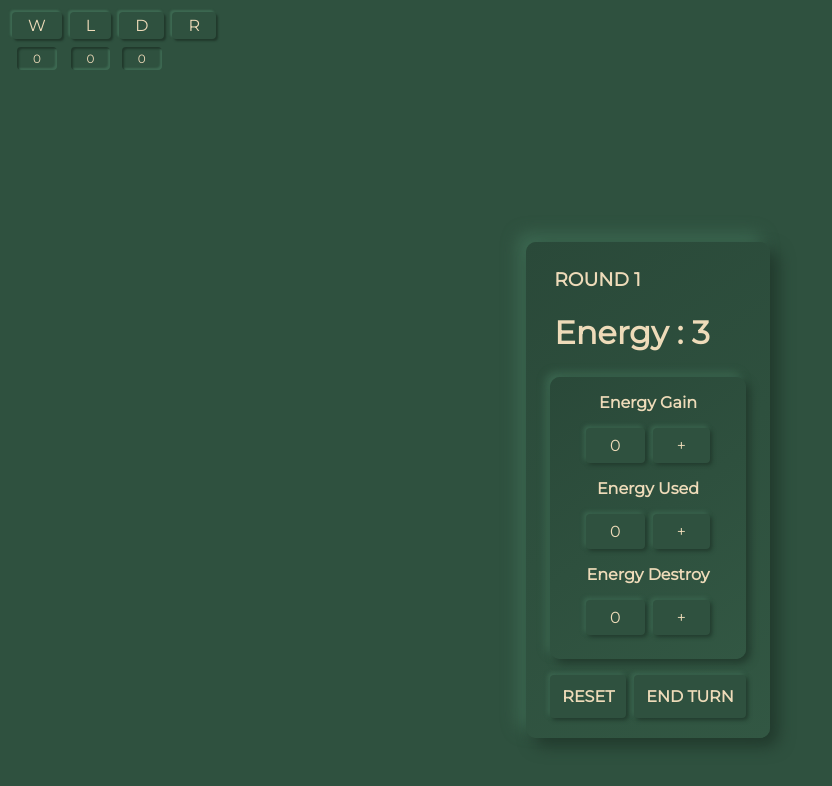
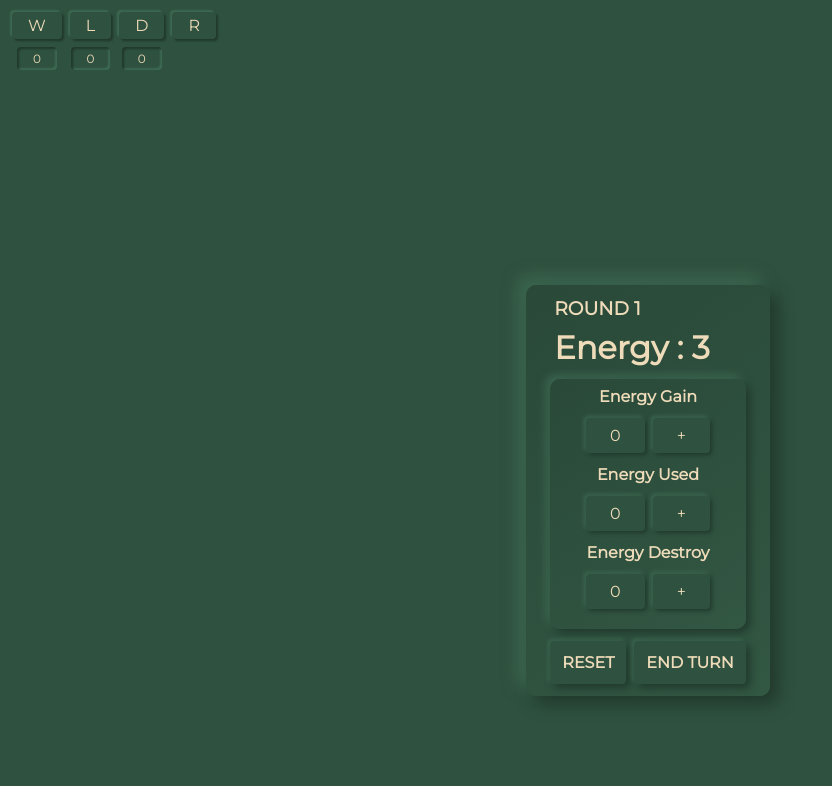
Before and after one commit to kenoooooooot/axie-energy-counter, a plain HTML site: page index.html in a window 1280 px wide. Shown: the whole page, without its empty margins (0-832 px from the left). Drawn offline with Linux system fonts and the light colour scheme.

```diff
--- a/styles.css
+++ b/styles.css
@@ -13,7 +13,15 @@
 }
 h4 {
     padding: 0px;
-    margin: 4px 12px;
+    margin: 0px 12px;
+}
+
+h3 {
+    margin: 8px 0px;
+}
+
+h1 {
+    margin: 8px 0px;
 }
 ::-webkit-scrollbar {
     width: 0px;
@@ -52,15 +60,6 @@
     transition: background-color 0.7s;
 }
 
-/* .readme button{
-    border: none;
-    padding: 12px;
-    margin: 12px;
-    border-radius: 10px;
-    background: linear-gradient(145deg, #2a4939, #325743);
-    box-shadow: 8px 8px 16px #21392c, -8px -8px 16px #3d6952;
-} */
-
 button {
     color: var(--font);
     border-width: 0px;
@@ -73,17 +72,6 @@
     font-family: 'Montserrat', sans-serif;
     font-size: 1em;
 }
-
-/* .button-bm {
-    border-width: 0px;
-    border-radius: 4px;
-    background: #2f513f;
-    box-shadow:  2px 2px 4px #21392c,
-             -2px -2px 4px #3d6952;
-    color: beige;
-    margin: 4px;
-    padding: .5em 1.5em;
-} */
 
 button:active {
     border-width: 0px;
@@ -109,7 +97,7 @@
     border-radius: 10px;
     background: linear-gradient(145deg, #2a4939, #325743);
     box-shadow: 8px 8px 16px #21392c, -8px -8px 16px #3d6952;
-    padding: 4px 12px;
+    padding: 0px 12px;
     margin: 0px;
     transition: background-color 0.7s;
     transition-delay: 0.1s;
@@ -121,7 +109,7 @@
     align-items: center;
     flex-direction: row;
     margin: 0px;
-    padding: 12px 8px;
+    padding: 8px 8px;
     transition: background-color 0.7s;
     transition-delay: 0.1s;
 }
@@ -129,6 +117,8 @@
 .container2 button {
     padding: 12px;
     font-weight: bold;
+    box-shadow:  4px 4px 8px #21392c,
+             -2px -2px 4px #3d6952;
 }
 
 .button-container {
@@ -140,8 +130,8 @@
     background: linear-gradient(145deg, #2a4939, #325743);
     box-shadow:  4px 4px 8px #21392c,
              -4px -4px 8px #3d6952;
-    margin: 0 12px;
-    padding: 12px;
+    margin: 0px 12px;
+    padding: 8px 12px;
 }
 
 .button-container-child {
```
